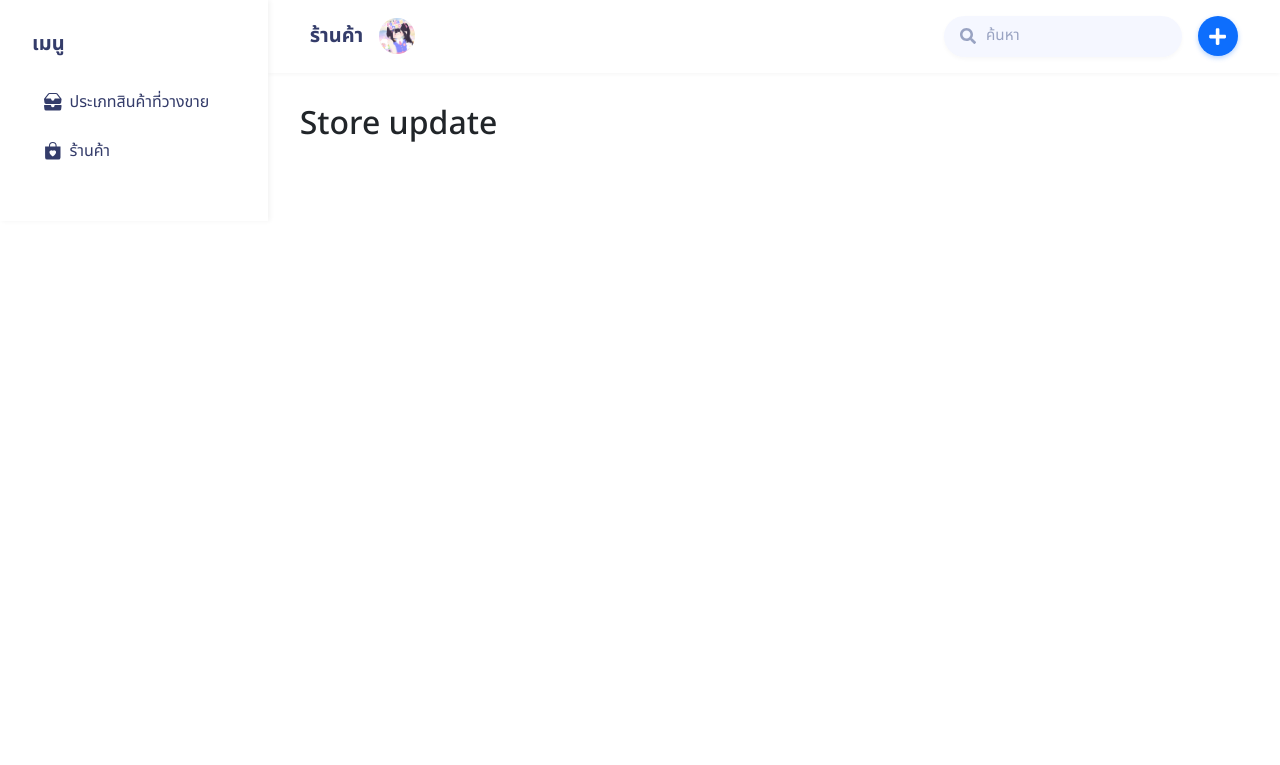
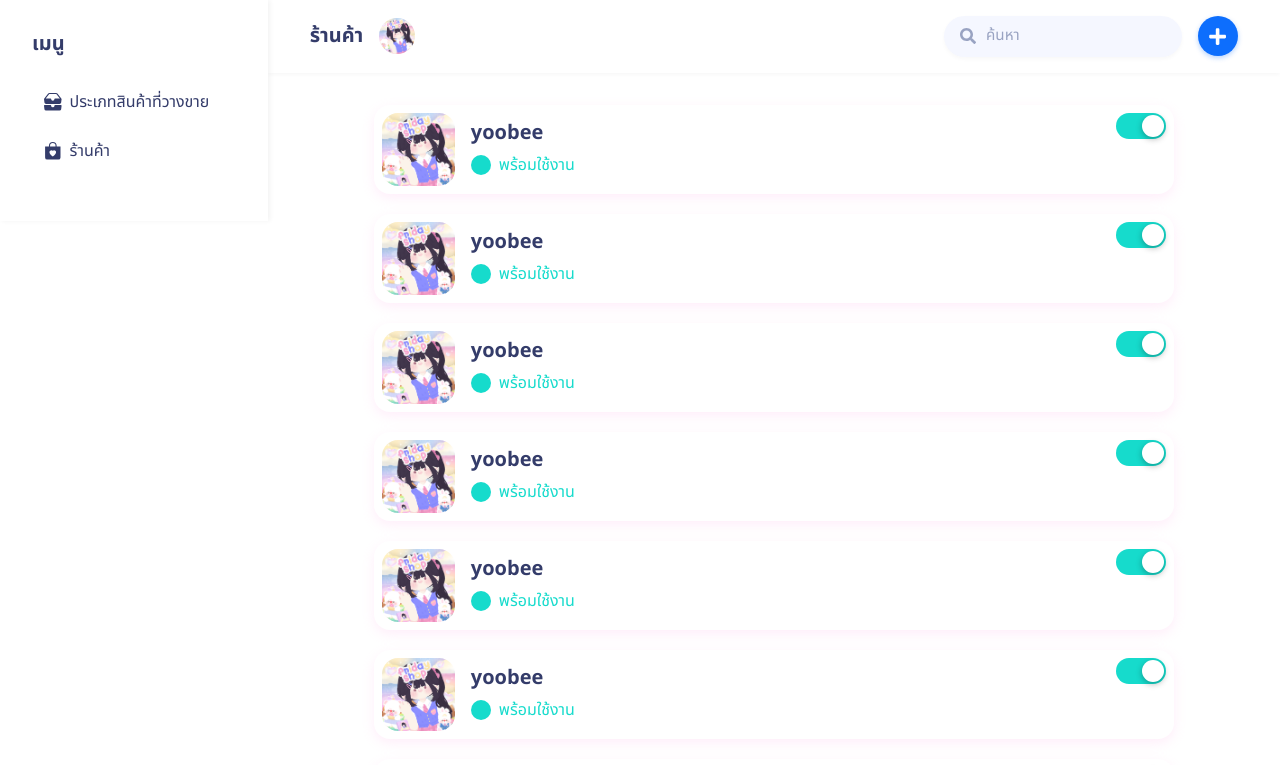
Before and after one commit to friday-shop/fridayshop-app, a React (Vite) app: page /store in a window 1280 px wide. Shown: the top 765 px of the page. Built offline with nearby package versions, Linux system fonts and the light colour scheme.

Commit message:
feat: add store component

```diff
--- /dev/null
+++ b/src/components/StoreCard.tsx
@@ -0,0 +1,62 @@
+import React from 'react';
+import truncateText from '../utils/truncateText';
+import Toggle from './Toggle';
+
+interface StoreCardProps {
+  title: string;
+  description: string;
+  imageUrl: string;
+  status: boolean;
+  id: string;
+}
+
+const StoreCard: React.FC<StoreCardProps> = ({
+  title,
+  description,
+  imageUrl,
+  status,
+  id,
+}) => {
+  const [toggle, setToggle] = React.useState(true);
+  return (
+    <div
+      className="card border-0 rounded-4 overflow-hidden w-100 bg-white p-2 d-flex flex-row justify-content-between align-items-start gap-3"
+      style={{
+        boxShadow: '0 4px 12px rgba(255, 215, 243, 0.43)',
+      }}
+    >
+      <div className="d-flex flex-row justify-content-start align-items-center gap-3">
+        <img
+          src={imageUrl}
+          alt={title}
+          className="rounded-4"
+          style={{ height: '73px', width: '73px', objectFit: 'cover' }}
+        />
+        <div className="text-primary">
+          <h5 className="card-title fw-bolder">{title}</h5>
+          <div className="d-flex flex-row align-items-center gap-2">
+            <div
+              style={{
+                width: '20px',
+                height: '20px',
+                borderRadius: '50%',
+                backgroundColor: '#16DBCC',
+              }}
+            />
+            <p
+              className="mb-0"
+              style={{
+                color: '#16DBCC',
+              }}
+            >
+              {truncateText(description, 75)}
+            </p>
+          </div>
+        </div>
+      </div>
+      <Toggle status={toggle} onClick={() => setToggle(!toggle)} />
+    </div>
+  );
+};
+
+export default StoreCard;
--- /dev/null
+++ b/src/components/Toggle.tsx
@@ -0,0 +1,42 @@
+import React from 'react';
+
+interface ToggleProps {
+  status: boolean;
+  onClick?: () => void;
+}
+
+const Toggle: React.FC<ToggleProps> = ({ status, onClick }) => {
+  return (
+    <div
+      onClick={onClick}
+      style={{
+        width: '50px',
+        height: '26px',
+        borderRadius: '50px',
+        backgroundColor: status ? '#16DBCC' : '#FE5C73',
+        display: 'flex',
+        alignItems: 'center',
+        padding: '2px',
+        cursor: 'pointer',
+        transition: 'background-color 0.3s ease',
+        position: 'relative',
+      }}
+    >
+      <div
+        style={{
+          width: '22px',
+          height: '22px',
+          borderRadius: '50%',
+          backgroundColor: '#fff',
+          boxShadow: '0 2px 6px rgba(0, 0, 0, 0.3)',
+          position: 'absolute',
+          top: '2px',
+          left: status ? '26px' : '2px',
+          transition: 'left 0.3s ease',
+        }}
+      />
+    </div>
+  );
+};
+
+export default Toggle;
--- a/src/pages/Store.tsx
+++ b/src/pages/Store.tsx
@@ -1,4 +1,75 @@
+import StoreCard from '../components/StoreCard';
+import unknownImage from '../assets/images/unknown.png';
+
 function Store() {
-  return <h2>Store update</h2>;
+  return (
+    <div
+      style={{
+        display: 'flex',
+        flexDirection: 'column',
+        gap: '20px',
+        maxWidth: '800px',
+        margin: '0 auto',
+      }}
+    >
+      <StoreCard
+        title="yoobee"
+        description="พร้อมใช้งาน"
+        imageUrl={unknownImage}
+        status={true}
+        id="1"
+      />
+      <StoreCard
+        title="yoobee"
+        description="พร้อมใช้งาน"
+        imageUrl={unknownImage}
+        status={true}
+        id="1"
+      />
+      <StoreCard
+        title="yoobee"
+        description="พร้อมใช้งาน"
+        imageUrl={unknownImage}
+        status={true}
+        id="1"
+      />
+      <StoreCard
+        title="yoobee"
+        description="พร้อมใช้งาน"
+        imageUrl={unknownImage}
+        status={true}
+        id="1"
+      />
+      <StoreCard
+        title="yoobee"
+        description="พร้อมใช้งาน"
+        imageUrl={unknownImage}
+        status={true}
+        id="1"
+      />
+      <StoreCard
+        title="yoobee"
+        description="พร้อมใช้งาน"
+        imageUrl={unknownImage}
+        status={true}
+        id="1"
+      />
+      <StoreCard
+        title="yoobee"
+        description="พร้อมใช้งาน"
+        imageUrl={unknownImage}
+        status={true}
+        id="1"
+      />
+      <StoreCard
+        title="yoobee"
+        description="พร้อมใช้งาน"
+        imageUrl={unknownImage}
+        status={true}
+        id="1"
+      />
+    </div>
+  );
 }
+
 export default Store;
```
